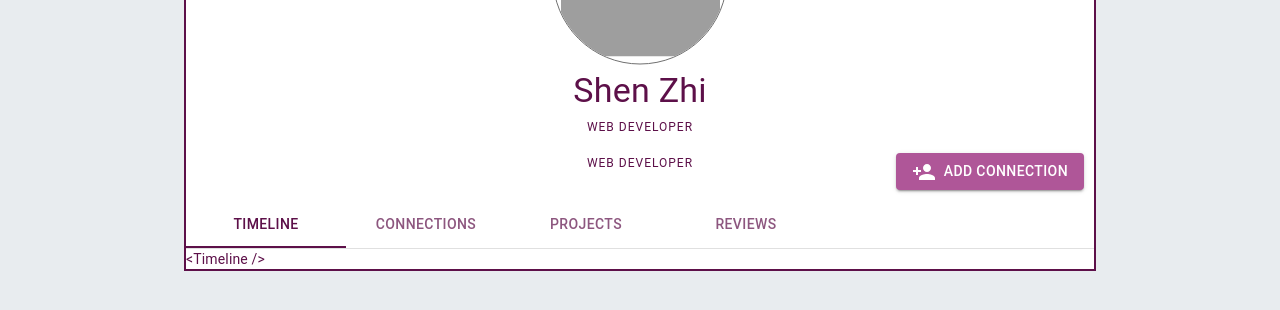
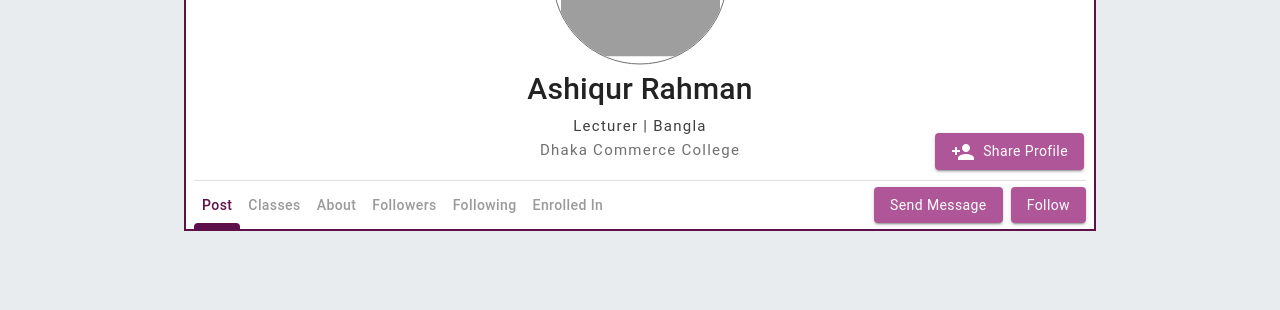
Before and after one commit to saimonazad/paathshala-frontend, a Next.js app: page /profile in a window 1280 px wide. Shown: the part 356-666 px from the top of the page. Built offline with nearby package versions, Linux system fonts and the light colour scheme; grey boxes are pictures that could not be loaded.

Commit message:
Profile Header component Desktop view Done

```diff
--- a/package.json
+++ b/package.json
@@ -18,6 +18,7 @@
     "next": "10.2.3",
     "react": "17.0.2",
     "react-dom": "17.0.2",
-    "react-router-dom": "^5.2.0"
+    "react-router-dom": "^5.2.0",
+    "styled-components": "^5.3.0"
   }
 }
--- a/src/components/header/index.js
+++ b/src/components/profile/header/index.js
@@ -1,7 +1,5 @@
 import React, { useState, useEffect } from "react";
 // import { Link as RouterLink } from "react-router-dom";
-import { Redirect } from "react-router-dom";
-
 import PropTypes from "prop-types";
 import clsx from "clsx";
 import { makeStyles } from "@material-ui/styles";
@@ -14,7 +12,10 @@ import {
   Snackbar,
   Tooltip,
   colors,
-  Divider,Tabs,Tab
+  Divider,
+  Box,
+  Tabs,
+  Tab,
 } from "@material-ui/core";
 import AddPhotoIcon from "@material-ui/icons/AddPhotoAlternate";
 import PersonAddIcon from "@material-ui/icons/PersonAdd";
@@ -25,7 +26,12 @@ const useStyles = makeStyles((theme) => ({
   root: {
     backgroundColor: theme.palette.common.white,
     border: `2px solid ${theme.palette.secondary.main}`,
+    "&  > *": {
+      margin: theme.spacing(0),
+      padding: theme.spacing(0),
+    },
   },
+
   cover: {
     position: "relative",
     height: 275,
@@ -92,6 +98,23 @@ const useStyles = makeStyles((theme) => ({
     textAlign: "center",
     marginTop: 60,
   },
+  details__name: {
+    fontSize: 30,
+    fontWeight: 500,
+    color: theme.palette.text.mineShaft,
+  },
+  details__bio: {
+    textTransform: "none",
+    fontSize: 15,
+    lineHeight: 1.2,
+    color: theme.palette.text.mineShaftLight,
+  },
+  details__work: {
+    textTransform: "none",
+    fontSize: 15,
+    lineHeight: 1.2,
+    color: theme.palette.other.DoveGray,
+  },
   actions: {
     position: "absolute",
     right: 10,
@@ -101,6 +124,10 @@ const useStyles = makeStyles((theme) => ({
     },
     "& > * + *": {
       marginLeft: theme.spacing(1),
+    },
+    "& button": {
+      fontWeight: "normal",
+      textTransform: "none",
     },
   },
   pendingButton: {
@@ -116,17 +143,42 @@ const useStyles = makeStyles((theme) => ({
   mailIcon: {
     marginRight: theme.spacing(1),
   },
+  tabRoot: {
+    padding: 0,
+    margin: 0,
+    minWidth: 0,
+    padding: theme.spacing(0, 1),
+    textTransform: "none",
+    "&.Mui-selected": {
+      color: theme.palette.secondary.main,
+    },
+  },
+  tabText: {
+    color: theme.palette.other.DoveGray,
+  },
+
+  profileLinks: {
+    padding: theme.spacing(0, 1),
+  },
+  profileLinks__right: {
+    alignSelf: "center",
+    "& button": {
+      marginLeft: theme.spacing(1),
+      fontWeight: "normal",
+      textTransform: "none",
+    },
+  },
 }));
 
 const Header = (props) => {
   const { className, ...rest } = props;
-  const { match, history } = props;
 
   const classes = useStyles();
 
   const user = {
-    name: "Shen Zhi",
-    bio: "Web Developer",
+    name: "Ashiqur Rahman",
+    bio: "Lecturer | Bangla",
+    work: "Dhaka Commerce College",
     avatar:
       "https://img.favpng.com/18/18/18/computer-icons-icon-design-avatar-png-favpng-X29r5WhWMXVYvNsYXkR4iBgwf.jpg",
     cover:
@@ -152,28 +204,11 @@ const Header = (props) => {
   const handleSnackbarClose = () => {
     setOpenSnackbar(false);
   };
+  const [value, setValue] = React.useState("one");
 
-  //tabs
-//   const { id, tab } = match.params;
-const tab ="timeline"
-  const handleTabsChange = (event, value) => {
-    history.push(value);
+  const handleChange = (event, newValue) => {
+    setValue(newValue);
   };
-
-  const tabs = [
-    { value: "timeline", label: "Timeline" },
-    { value: "connections", label: "Connections" },
-    { value: "projects", label: "Projects" },
-    { value: "reviews", label: "Reviews" },
-  ];
-
-//   if (!tab) {
-//     return <Redirect to={`/profile/${id}/timeline`} />;
-//   }
-
-//   if (!tabs.find((t) => t.value === tab)) {
-//     return <Redirect to="/errors/error-404" />;
-//   }
 
   return (
     <div {...rest} className={clsx(classes.root, className)}>
@@ -189,14 +224,29 @@ const tab ="timeline"
       <div className={classes.container}>
         <Avatar alt="Person" className={classes.avatar} src={user.avatar} />
         <div className={classes.details}>
-          <Typography component="h1" variant="h4">
+          <Typography
+            component="h1"
+            variant="h4"
+            className={classes.details__name}
+            gutterBottom
+          >
             {user.name}
           </Typography>
-          <Typography component="h2" gutterBottom variant="overline">
+          <Typography
+            component="h2"
+            gutterBottom
+            variant="overline"
+            className={classes.details__bio}
+          >
             {user.bio}
           </Typography>
-          <Typography component="h2" gutterBottom variant="overline">
-            {user.bio}
+          <Typography
+            component="h2"
+            gutterBottom
+            variant="overline"
+            className={classes.details__work}
+          >
+            {user.work}
           </Typography>
         </div>
         <Hidden smDown>
@@ -208,7 +258,7 @@ const tab ="timeline"
                 variant="contained"
               >
                 <PersonAddIcon className={classes.personAddIcon} />
-                Add connection
+                Share Profile
               </Button>
             )}
             {connectedStatus === "pending" && (
@@ -224,26 +274,33 @@ const tab ="timeline"
           </div>
         </Hidden>
       </div>
-      <div>
-        <div className={classes.inner}>
+      <div className={classes.profileLinks}>
+        <Divider />
+        <Box display="flex" justifyContent="space-between">
           <Tabs
-            onChange={handleTabsChange}
-            scrollButtons="auto"
-            value={tab}
-            variant="scrollable"
+            variant="standard"
+            value={value}
+            onChange={handleChange}
+            indicatorColor="secondary"
+            aria-label="secondary tabs example"
+            className={classes.tabText}
           >
-            {tabs.map((tab) => (
-              <Tab key={tab.value} label={tab.label} value={tab.value} />
-            ))}
+            <Tab className={classes.tabRoot} value="one" label="Post"></Tab>
+            <Tab className={classes.tabRoot} value="two" label="Classes" />
+            <Tab className={classes.tabRoot} value="three" label="About" />
+            <Tab className={classes.tabRoot} value="four" label="Followers" />
+            <Tab className={classes.tabRoot} value="five" label="Following" />
+            <Tab className={classes.tabRoot} value="six" label="Enrolled In" />
           </Tabs>
-          <Divider className={classes.divider} />
-          <div className={classes.content}>
-            {tab === "timeline" &&" <Timeline />"}
-            {tab === "connections" && "<Connections />"}
-            {tab === "projects" && "<Projects />"}
-            {tab === "reviews" && "<Reviews />"}
+          <div className={classes.profileLinks__right}>
+            <Button color="primary" variant="contained">
+              Send Message
+            </Button>
+            <Button color="primary" variant="contained">
+              Follow
+            </Button>
           </div>
-        </div>
+        </Box>
       </div>
 
       <Snackbar
--- /dev/null
+++ b/src/components/profile/index.js
@@ -0,0 +1,12 @@
+import React from 'react'
+import Header from './header'
+
+const Profile = () => {
+    return (
+        <>
+            <Header/>
+        </>
+    )
+}
+
+export default Profile
--- a/src/layouts/app-layout.js
+++ b/src/layouts/app-layout.js
@@ -4,10 +4,10 @@ import { Container, makeStyles } from "@material-ui/core";
 
 const useStyles = makeStyles((theme) => ({
   root: {
-    // "& > * > *": {
-    //   margin: theme.spacing(2, 0),
-    //   padding: theme.spacing(2),
-    // },
+    "& > * > *": {
+      margin: theme.spacing(2, 0),
+      padding: theme.spacing(2),
+    },
   },
 }));
 
--- a/src/pages/profile.js
+++ b/src/pages/profile.js
@@ -1,10 +1,10 @@
 import React from 'react'
-import Header from '../components/header'
+import Profile from '../components/profile'
 
 const profile = () => {
     return (
         <>
-            <Header />
+            <Profile />
         </>
     )
 }
--- a/src/utils/theme.js
+++ b/src/utils/theme.js
@@ -3,6 +3,15 @@ import { red } from "@material-ui/core/colors";
 
 // Create a theme instance.
 const theme = createMuiTheme({
+  overrides: {
+    MuiTabs: {
+      indicator: {
+        height: 6,
+        borderRadius: "4px 4px 0 0",
+        width: 20,
+      },
+    },
+  },
   palette: {
     type: "light",
     primary: {
@@ -26,6 +35,8 @@ const theme = createMuiTheme({
       primary: "#5d1049",
       secondary: "#000000",
       gray: "#91959D",
+      mineShaft: "#222222",
+      mineShaftLight: "#3F3E3E",
     },
     background: {
       default: "#e8ecef",
```
Also changed, not shown: 1 other file (tests, documents, lock files or other folders).
